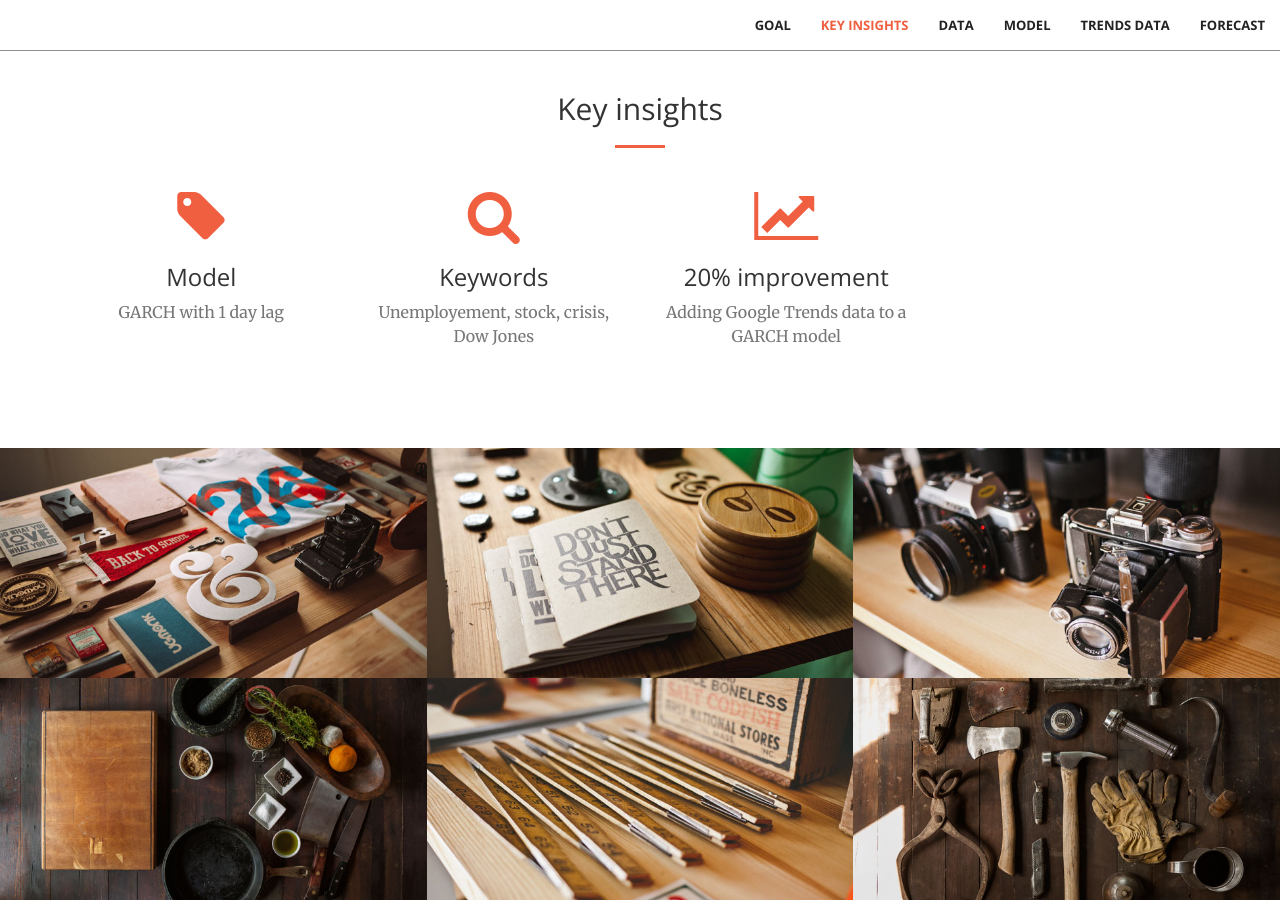
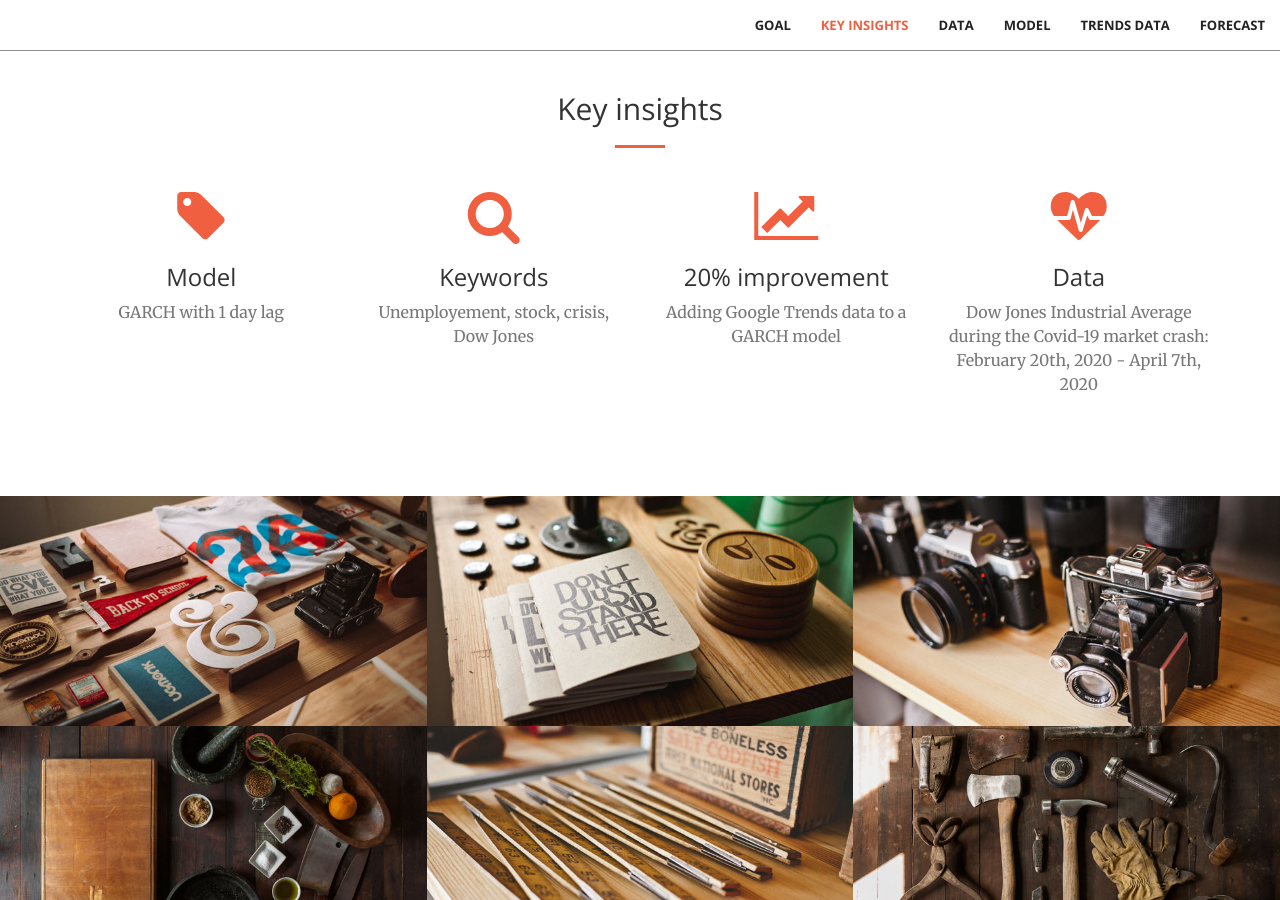
Before and after one commit to Laragervaise/forecasting-stock-volatility, a Jekyll site: the page built from index.html, in a window 1280 px wide and 900 px high, scrolled down 1444 px. Built offline with Jekyll 4.4.1, drawn with Linux system fonts in a browser that asks for light colours.

Commit message:
Update insights.html

```diff
--- a/_includes/insights.html
+++ b/_includes/insights.html
@@ -34,6 +34,14 @@
                 </div>
             </div>
 
+            <div class="col-lg-3 col-md-6 text-center">
+                <div class="service-box">
+                    <i class="fa fa-4x fa-heartbeat wow bounceIn text-primary" data-wow-delay=".3s"></i>
+                    <h3>Data</h3>
+                    <p class="text-muted">Dow Jones Industrial Average during the Covid-19 market crash:<br> February 20th, 2020 - April 7th, 2020</p>
+                </div>
+            </div>
+
         </div>
     </div>
 </section>
```
